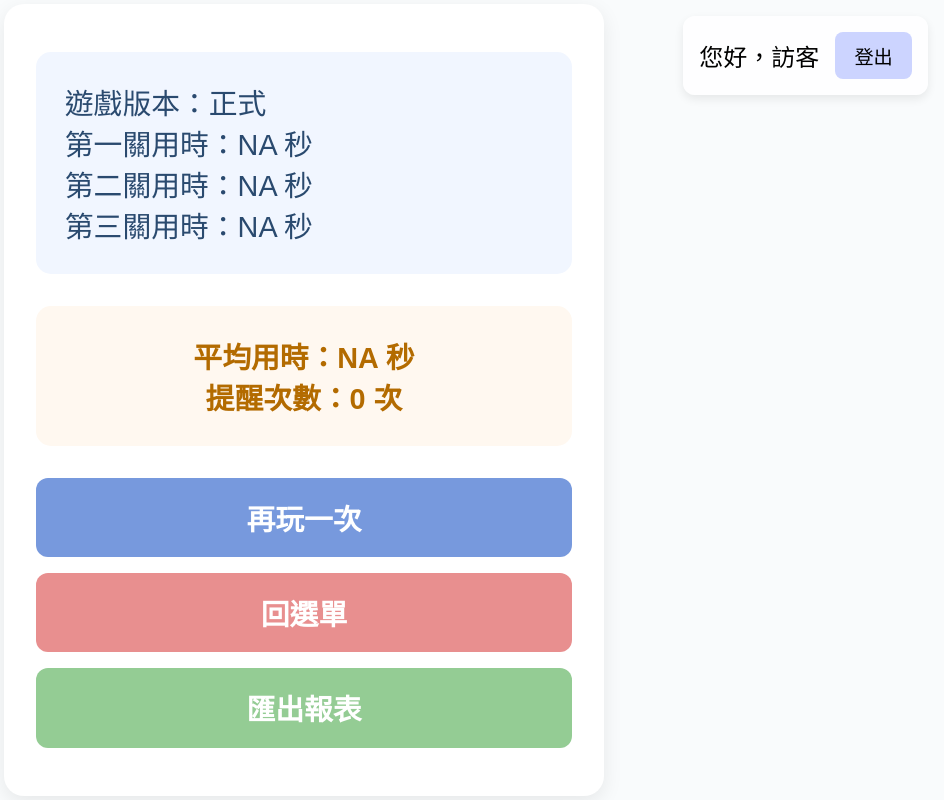
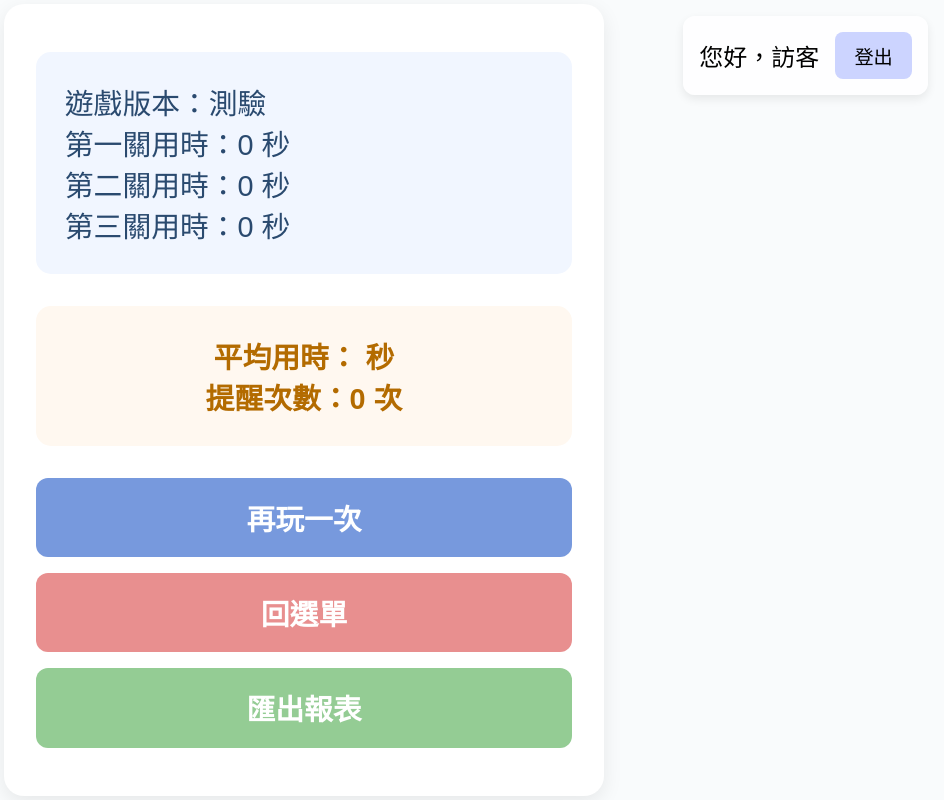
Before and after one commit to YITZZZZZZ/Topic2, a plain HTML site: page changecardend.html in a window 1280 px wide. Shown: the whole page, without its empty margins (336-1280 px from the left). Drawn offline with Linux system fonts and the light colour scheme.

Commit message:
Update changecardend.html

```diff
--- a/changecardend.html
+++ b/changecardend.html
@@ -182,17 +182,17 @@
       document.getElementById("usedTime1").textContent = timeLeft1 || "NA";
       document.getElementById("usedTime2").textContent = "—";
       document.getElementById("usedTime3").textContent = "—";
-      document.getElementById("usedTime").textContent = timeLeft1 ? parseFloat(timeLeft1).toFixed(2) : "NA";
+      document.getElementById("usedTime").textContent = 0;
       document.getElementById("count").textContent = count1;
     } else {
-      document.getElementById("level").textContent = level || "正式";
-      document.getElementById("usedTime1").textContent = timeLeft1 || "NA";
-      document.getElementById("usedTime2").textContent = timeLeft2 || "NA";
-      document.getElementById("usedTime3").textContent = timeLeft3 || "NA";
+      document.getElementById("level").textContent = level || "測驗";
+      document.getElementById("usedTime1").textContent = timeLeft1 || 0;
+      document.getElementById("usedTime2").textContent = timeLeft2 || 0;
+      document.getElementById("usedTime3").textContent = timeLeft3 || 0;
       if (timeLeft1 && timeLeft2 && timeLeft3) {
         document.getElementById("usedTime").textContent = calcAverage(timeLeft1, timeLeft2, timeLeft3);
       } else {
-        document.getElementById("usedTime").textContent = "NA";
+        document.getElementById("usedTime").textContent = timeLeft1;
       }
       document.getElementById("count").textContent = count1;
     }
@@ -205,7 +205,7 @@
         第一關遊戲總秒數: timeLeft1 || null,
         第二關遊戲總秒數: timeLeft2 || null,
         第三關遊戲總秒數: timeLeft3 || null,
-        總平均時間: (timeLeft1 && timeLeft2 && timeLeft3) ? calcAverage(timeLeft1, timeLeft2, timeLeft3) : timeLeft1 || "NA",
+        總平均時間: (timeLeft1 && timeLeft2 && timeLeft3) ? calcAverage(timeLeft1, timeLeft2, timeLeft3) : timeLeft1,
         提醒次數: count1,
         時間: new Date().toLocaleString()
       };
```
